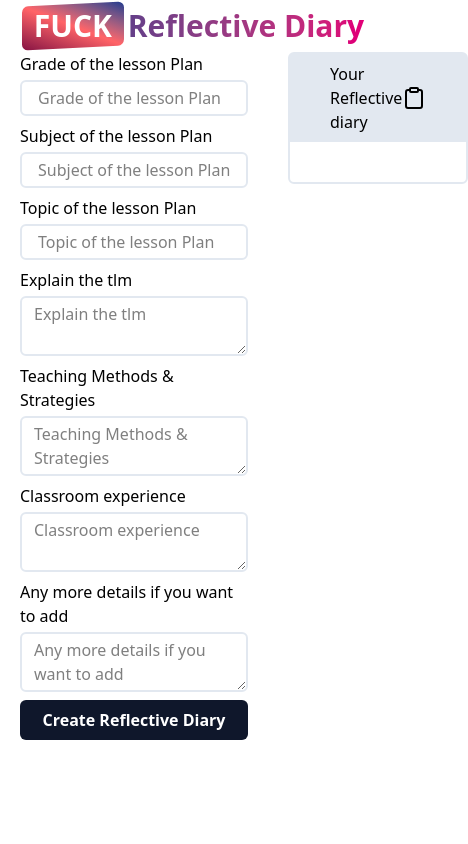
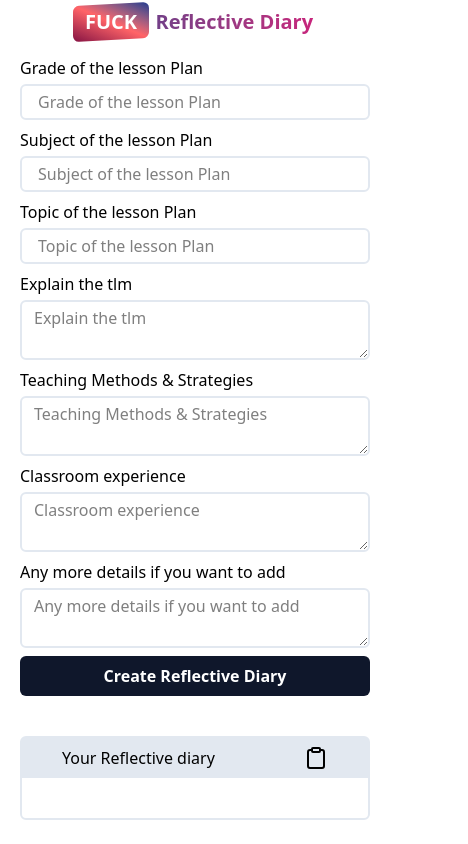
Before and after one commit to kakotyanimesh/fuckreflectivediary, a Next.js app: page / in a window 390 px wide. Shown: the whole page, 468 px wide, since content can reach past the window. Built offline with nearby package versions, Linux system fonts and the light colour scheme; no server answers.

Commit message:
fixed mobile version

```diff
--- a/src/app/page.tsx
+++ b/src/app/page.tsx
@@ -2,15 +2,15 @@ import { FormComponent } from "@/components/form";
 export default function Home() {
 
   return (
-    <div className="flex flex-col gap-2 mt-2 mx-5">
+    <div className="flex flex-col gap-5 mt-2 mx-5">
       {/* <h1 className="bg-blue-500  px-2 py-1 flex justify-center items-center min-h-screen opacity-20 text-3xl rounded-3xl font-bold text-white -rotate-12">Fuck Refletive Diary !!!</h1> */}
       {/* <h1 className="font-bold text-slate-900 flex justify-center items-center text-3xl"><span className="bg-gradient-to-bl from-blue-400 to-pink-200 via-white relative  w-full inline-block before:absolute before:-inset-1 before:block before:-skew-y-3 before:bg-pink-500"></span> <span className="relative ">FUCK</span> Reflective Diary </h1> */}
-      <h1 className="font-bold bg-gradient-to-r from-blue-900 to-pink-600 text-transparent bg-clip-text flex justify-center items-center text-3xl">
+      <h1 className="font-semibold bg-gradient-to-r from-blue-900 to-pink-600 text-transparent bg-clip-text flex justify-center items-center md:text-3xl  text-xl">
         <span className="relative inline-block">
           <span className="absolute -inset-1 -skew-y-3 bg-gradient-to-bl from-blue-900 to-pink-900 via-red-400 rounded-md"></span>
           <span className="relative text-white px-2">FUCK</span>
         </span>
-      &nbsp;Reflective Diary
+      &nbsp; Reflective Diary
       </h1>
 
         <FormComponent/>
--- a/src/components/form.tsx
+++ b/src/components/form.tsx
@@ -57,8 +57,8 @@ export const FormComponent = () => {
     });
     }
     return (
-        <div className="flex gap-10 flex-row justify-between">
-            <form action={createRF} className="w-[700px] space-y-2">
+        <div className="flex gap-10 md:flex-row flex-col justify-between">
+            <form action={createRF} className="md:w-[700px]  space-y-2">
                 <InputBox disabled={isPending} name="grade" placeholder="Grade of the lesson Plan"/>
                 <InputBox disabled={isPending} name="subject" placeholder="Subject of the lesson Plan"/>
                 <InputBox disabled={isPending} name="Topic" placeholder="Topic of the lesson Plan"/>
```
